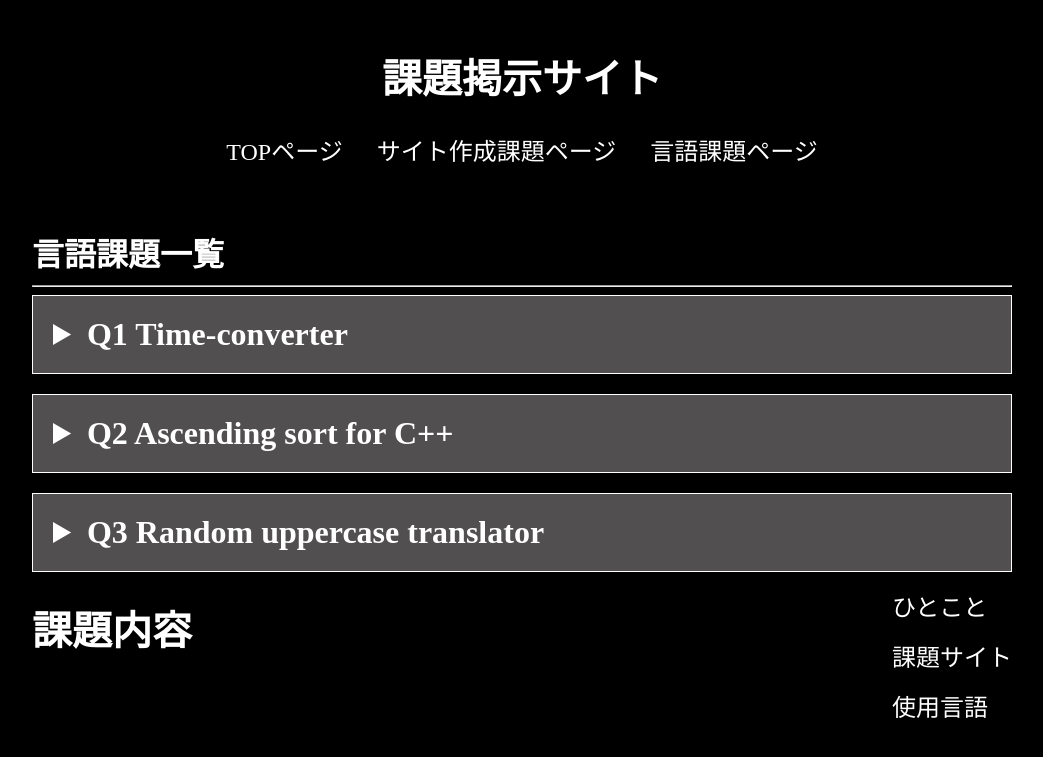
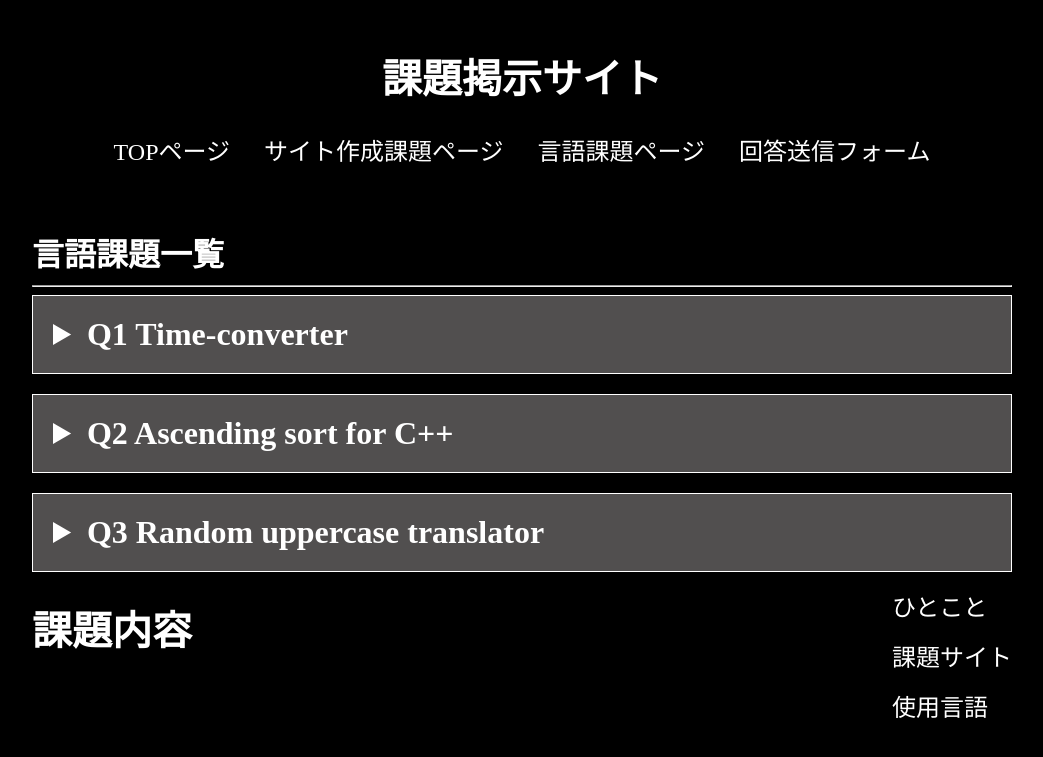
Before and after one commit to Tukigase/kadaisite, a plain HTML site: page lang-kadai/index.html in a window 1280 px wide. Shown: the whole page, without its empty margins (118-1161 px from the left). Drawn offline with Linux system fonts and the light colour scheme.

Commit message:
Update index.html

```diff
--- a/lang-kadai/index.html
+++ b/lang-kadai/index.html
@@ -14,6 +14,7 @@
             <li><a href="../index.html">TOPページ</a></li>
             <li><a href="../site-kadai/index.html">サイト作成課題ページ</a></li>
             <li><a href="../lang-kadai/index.html">言語課題ページ</a></li>
+            <li><a href="https://forms.gle/PMMJcePmrQspwtLU6">回答送信フォーム</a></li>
         </ul>
     </header>
 
```
